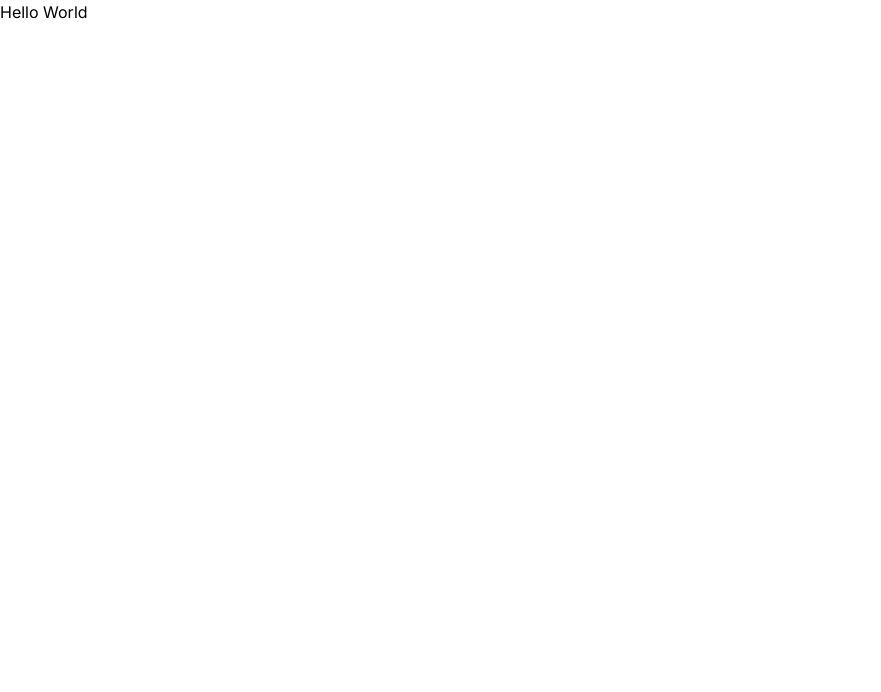
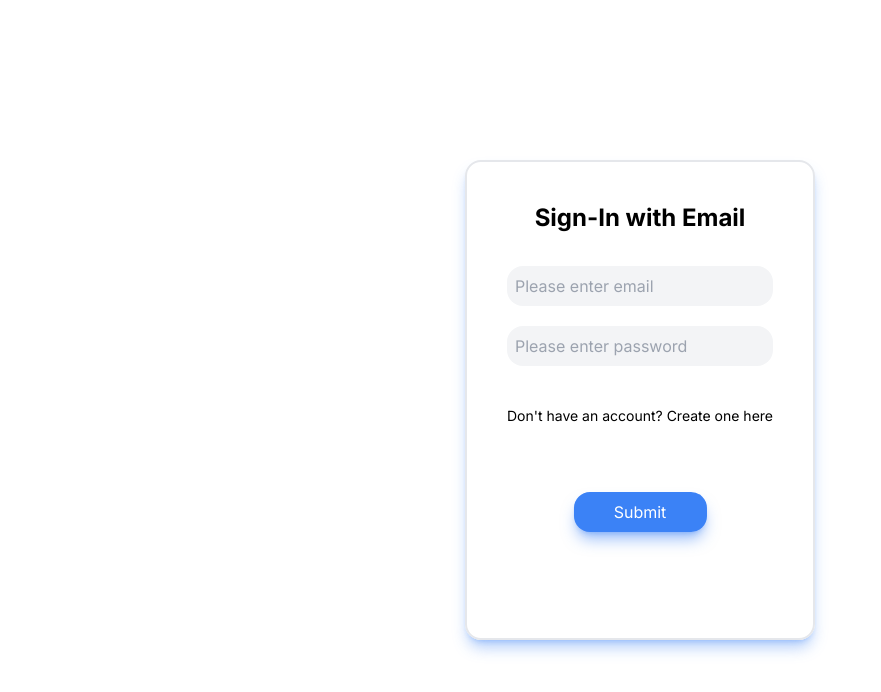
Before and after one commit to abelkjohn/gtdlast, a Next.js app: page / in a window 1280 px wide. Shown: the top 692 px of the page, without its empty margins (0-881 px from the left). Built offline with nearby package versions, Linux system fonts and the light colour scheme.

Commit message:
modified:   app/components/Signup/page.jsx 	renamed:    app/components/Signin/page.jsx -> app/page.jsx 	deleted:    app/page.tsx

```diff
--- a/app/components/Signup/page.jsx
+++ b/app/components/Signup/page.jsx
@@ -34,7 +34,7 @@ export default function HelloWorld(){
       <h1 className='text-center text-2xl font-bold mb-8'>Sign-Up with Email</h1>
       <input className='p-2 rounded-2xl bg-gray-100 mb-5' id='sign-up-email' type='email' onChange={e => setEmail(e.target.value)} placeholder='Please enter email'></input>
       <input className='p-2 rounded-2xl bg-gray-100 mb-10 ' id='sign-up-password' onChange={e => setpassword(e.target.value)} type='password' placeholder='Please enter password'></input>
-      <Link href='/components/Signin'>
+      <Link href='/'>
       <p className='text-sm text-center'>Already have an account? Log in here</p>
       <p id='temp'></p>
       </Link>
--- a/app/page.tsx
+++ /dev/null
@@ -1,5 +0,0 @@
-
-export default function Page() {
-
-  return (<h1>Hello World</h1>)
-}
```
Also changed, not shown: app/page.jsx (renamed from app/components/Signin/page.jsx).
